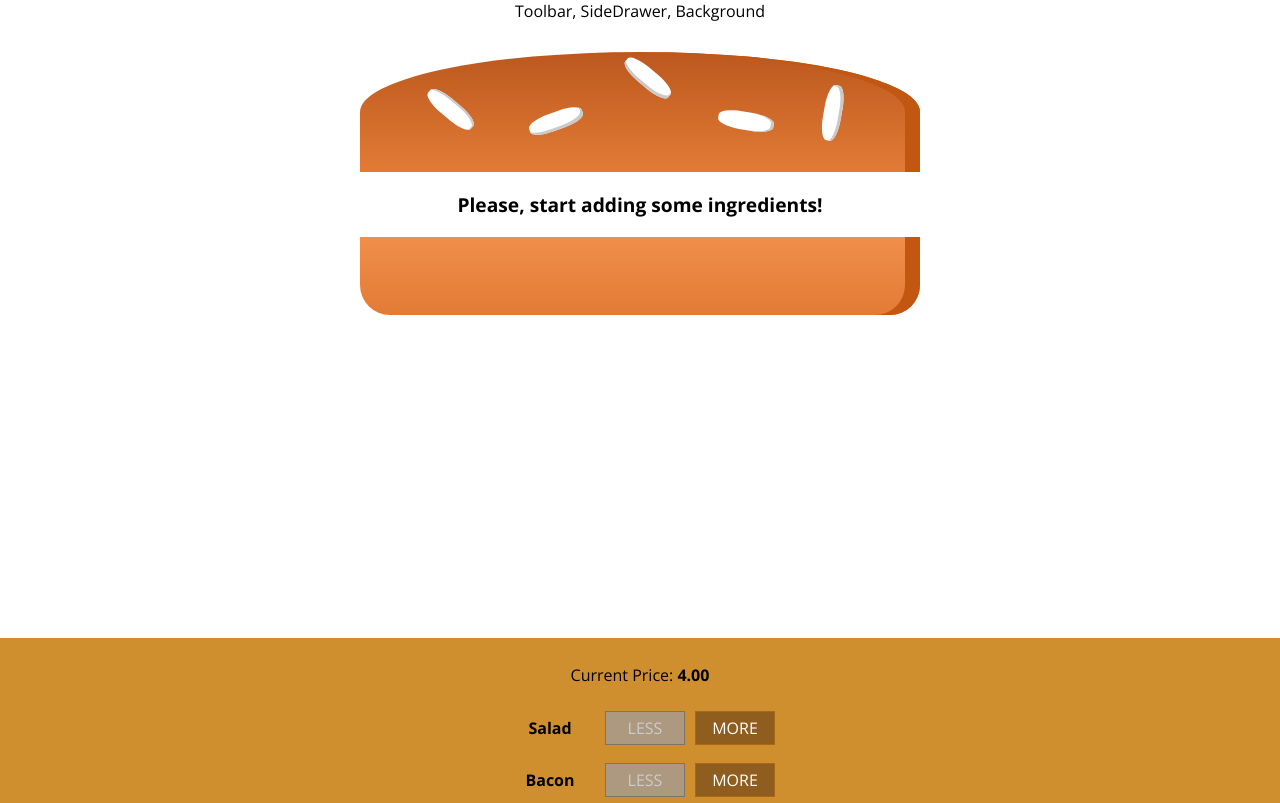
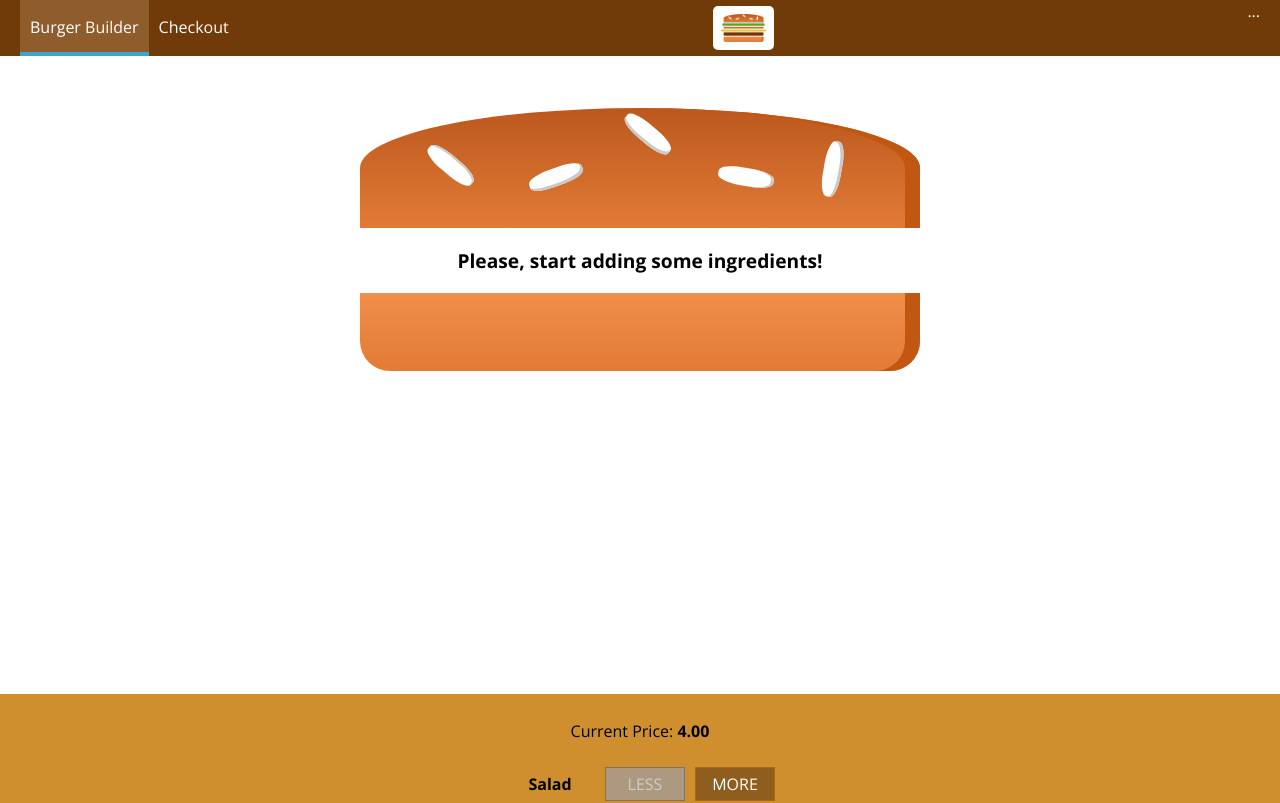
Before and after one commit to totabraz/react-complete-guide, a React app in the folder 02_burger_basics_01/: page / in a window 1280 px wide. Shown: the top 803 px of the page. Built offline with nearby package versions, Linux system fonts and the light colour scheme.

Commit message:
Toolbar e navigation. 171 to 173

```diff
--- a/02_burger_basics_01/src/components/Layout/Layout.module.css
+++ b/02_burger_basics_01/src/components/Layout/Layout.module.css
@@ -1,3 +1,3 @@
 .content{
-    margin-top: 16px;
+    margin-top: 72px;
 }
--- a/02_burger_basics_01/src/components/Layout/Layouts.js
+++ b/02_burger_basics_01/src/components/Layout/Layouts.js
@@ -1,11 +1,12 @@
 import React from 'react';
 import Aux from '../../hoc/Aux';
 import classes from './Layout.module.css'
+import Toolbar from '../Navigation/Toolbar/Toolbar'
 
 const Layout = (props) => (
     <Aux>
-
         <div>Toolbar, SideDrawer, Background</div>
+        <Toolbar/>
         <main className={classes.content}>
             {props.children}
         </main>
--- /dev/null
+++ b/02_burger_basics_01/src/components/Logo/Logo.js
@@ -0,0 +1,11 @@
+import React from 'react';
+import burgerLogo from '../../assets/images/burger-logo.png';
+import classes from './Logo.module.css';
+
+const logo =  (props) => (
+    <div className={classes.Logo}>
+        <img src={burgerLogo} alt="Logo Burger" />
+    </div>
+);
+
+export default logo;
--- /dev/null
+++ b/02_burger_basics_01/src/components/Logo/Logo.module.css
@@ -0,0 +1,12 @@
+.Logo{
+    background-color: #fff;
+    padding: 8px;
+    height: 80%;
+    box-sizing: border-box;
+    border-radius: 5px;
+}
+
+.Logo img{
+    height: 100%;
+    width: auto;
+}
--- /dev/null
+++ b/02_burger_basics_01/src/components/Navigation/NavigationItems/NavigationItem/NavigationItem.js
@@ -0,0 +1,15 @@
+import React from 'react';
+import classes from './NavigationItem.module.css'
+
+const navigationItem = (props) => (
+    <li className={classes.NavigationItem}>
+        <a
+            href={props.link}
+            className={props.active ? classes.active : null}
+            >
+            {props.children}
+        </a>
+    </li>
+);
+
+export default navigationItem;
--- /dev/null
+++ b/02_burger_basics_01/src/components/Navigation/NavigationItems/NavigationItem/NavigationItem.module.css
@@ -0,0 +1,25 @@
+.NavigationItem{
+    margin: 0;
+    box-sizing: border-box;
+    padding: 0;
+    display: flex;
+    height: 100%;
+    align-items: center;
+}
+
+.NavigationItem a{
+    color: white;
+    text-decoration: none;
+    height: 100%;
+    padding: 16px 10px;
+    border-bottom: 4px solid transparent;
+    box-sizing: border-box;
+}
+
+.NavigationItem a:hover,
+.NavigationItem a:active,
+.NavigationItem a.active{
+    background-color: #8F5C2C;
+    border-bottom: 4px solid #40A4C8;
+    color: white;
+}
--- /dev/null
+++ b/02_burger_basics_01/src/components/Navigation/NavigationItems/NavigationItems.js
@@ -0,0 +1,14 @@
+import React from 'react';
+
+import classes from './NavigationItems.module.css';
+
+import NavigationItem from './NavigationItem/NavigationItem';
+
+const navigationItems = (props) => (
+    <ul className={classes.NavigationItems}>
+        <NavigationItem link="/" active>Burger Builder</NavigationItem>
+        <NavigationItem link="/">Checkout</NavigationItem>
+    </ul>
+);
+
+export default navigationItems;
--- /dev/null
+++ b/02_burger_basics_01/src/components/Navigation/NavigationItems/NavigationItems.module.css
@@ -0,0 +1,9 @@
+.NavigationItems{
+    margin: 0;
+    padding: 0;
+    list-style: none;
+    display: flex;
+    align-items: center;
+    height: 100%;
+    box-sizing: border-box;
+}
--- /dev/null
+++ b/02_burger_basics_01/src/components/Navigation/Toolbar/Toolbar.js
@@ -0,0 +1,16 @@
+import React from 'react';
+import classes from './Toolbar.module.css'
+import NavigationItems from '../NavigationItems/NavigationItems'
+import Logo from '../../Logo/Logo'
+
+const toolbar = (props) => (
+    <header className={classes.Toolbar}>
+        <NavigationItems/>
+        <Logo/>
+        <nav>
+           ...
+        </nav>
+    </header>
+);
+
+export default toolbar;
--- /dev/null
+++ b/02_burger_basics_01/src/components/Navigation/Toolbar/Toolbar.module.css
@@ -0,0 +1,19 @@
+.Toolbar{
+    height: 56px;
+    width: 100%;
+    position: fixed;
+    top: 0;
+    left: 0;
+    background-color: #703b09;
+    display: flex;
+    justify-content: space-between;
+    align-items: center;
+    padding: 0 20px;
+    box-sizing: border-box;
+    z-index: 90;
+    color: #ffffff;
+}
+
+.Toolbar nav{
+    height: 100%;
+}
--- a/02_burger_basics_01/src/containers/BurgerBuilder/BurgerBuilder.js
+++ b/02_burger_basics_01/src/containers/BurgerBuilder/BurgerBuilder.js
@@ -93,6 +93,7 @@
         const disableInfo = {
             ...this.state.ingredients
         }
+
         for (let key in disableInfo){
             disableInfo[key] = disableInfo[key] <= 0
         }
```
Also changed, not shown: 02_burger_basics_01/src/assets/images/burger-logo.png (added).
